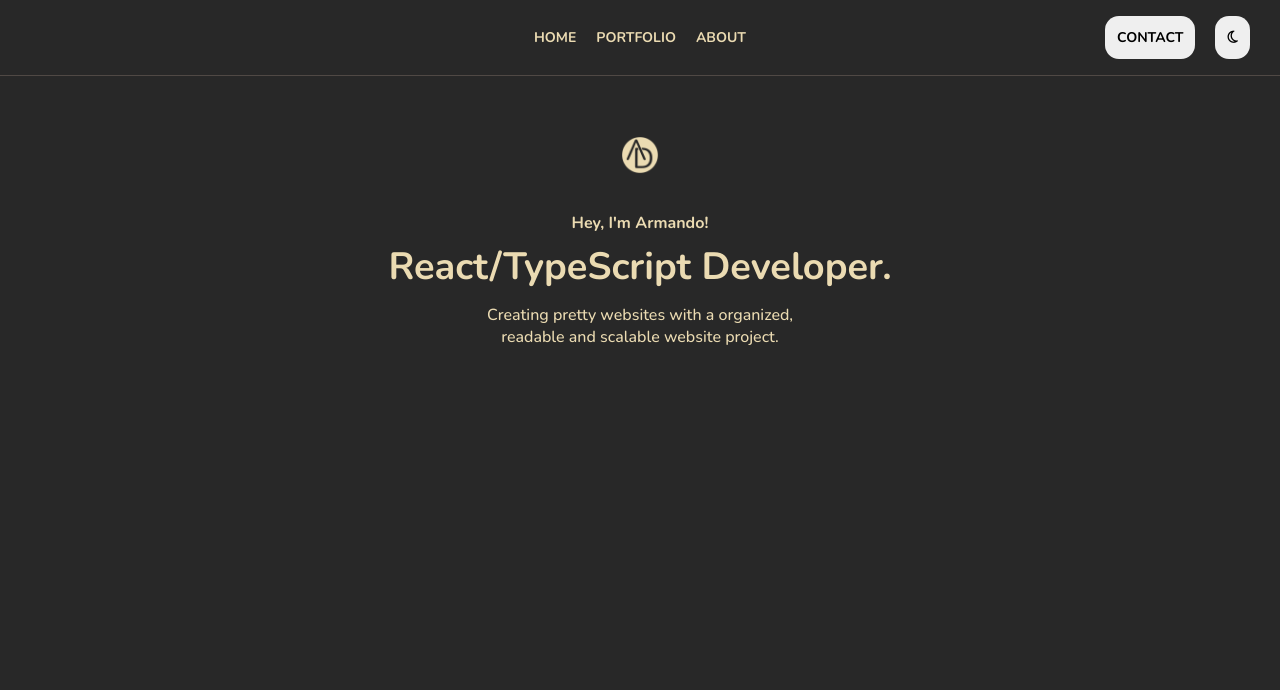
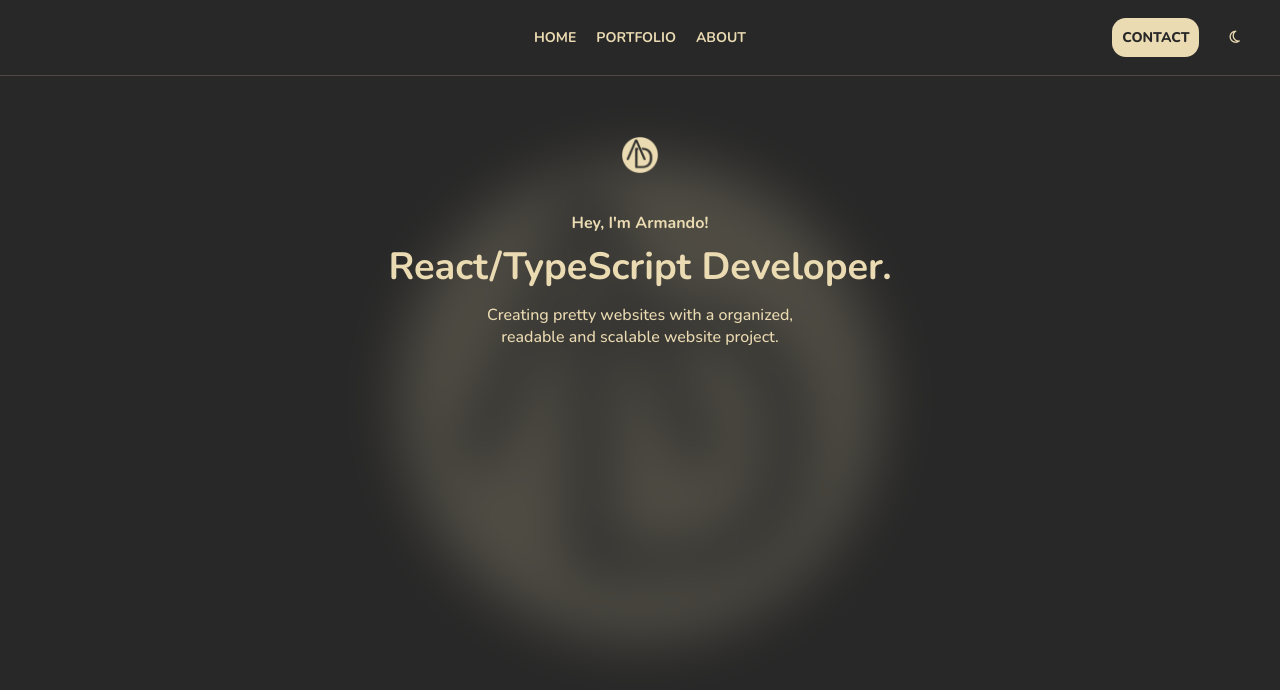
Before and after one commit to armandosilvadev/portfolio-website, a React (Vite) app: page / in a window 1280 px wide. Shown: the top 690 px of the page. Built offline with nearby package versions, Linux system fonts and the light colour scheme.

Commit message:
style buttons && add background

```diff
--- a/src/assets/styles/index.css
+++ b/src/assets/styles/index.css
@@ -12,9 +12,25 @@
 }
 
 body {
+  position: relative;
   color: var(--txt-color);
   font-family: "Nunito", "Roboto", "Adwaita Sans", sans-serif;
   background: var(--bg-color);
+  height: 100vh;
+}
+
+body::before {
+  position: absolute;
+  background-image: url("../img/logo.png");
+  background-repeat: no-repeat;
+  background-position: center;
+  background-size: 40%;
+  content: " ";
+  width: 100%;
+  height: 100%;
+  z-index: -2;
+  opacity: 0.2;
+  filter: blur(20px) blur(20px);
 }
 
 a:link {
--- a/src/components/layout/Nav.module.css
+++ b/src/components/layout/Nav.module.css
@@ -5,6 +5,7 @@
   font-size: 1.4rem;
   font-weight: 700;
   text-transform: uppercase;
+  padding: 1.2rem;
 }
 
 .navbarList {
--- a/src/components/ui/Button/Button.module.css
+++ b/src/components/ui/Button/Button.module.css
@@ -2,14 +2,45 @@
 
 .btn {
   border: none;
+  color: var(--bg-color);
   font-family: inherit;
   font-size: 1.4rem;
-  font-weight: 700;
+  font-weight: 800;
   text-transform: uppercase;
   border-radius: 1.4rem;
-  padding: 1.2rem;
+  padding: 10px;
+  cursor: pointer;
+  background-color: var(--txt-color);
+}
+
+.btn--color-mode {
+  color: var(--txt-color);
+  font-size: 1.4rem;
+  font-weight: 700;
+  background-color: transparent;
+  transition: all 0.3s ease;
+}
+
+.btn--color-mode:hover {
+  color: var(--txt-hover-color);
+  filter: drop-shadow(0 0 8px rgba(0, 0, 0, 1))
+    drop-shadow(0 0 4px rgba(0, 0, 0, 0.4));
+}
+
+.btn--color-mode:active {
+  filter: drop-shadow(0 0 4px rgba(0, 0, 0, 0.4));
 }
 
 .btn--contact {
-  margin-right: auto;
+  transition: all 0.3s ease;
 }
+
+.btn--contact:hover {
+  background-color: var(--txt-hover-color);
+  box-shadow: 0 0 20px 4px rgba(0, 0, 0, 0.1);
+}
+
+.btn--contact:active {
+  background-color: var(--txt-color);
+  box-shadow: 0 0 20px 2px rgba(0, 0, 0, 0.1);
+}
```
